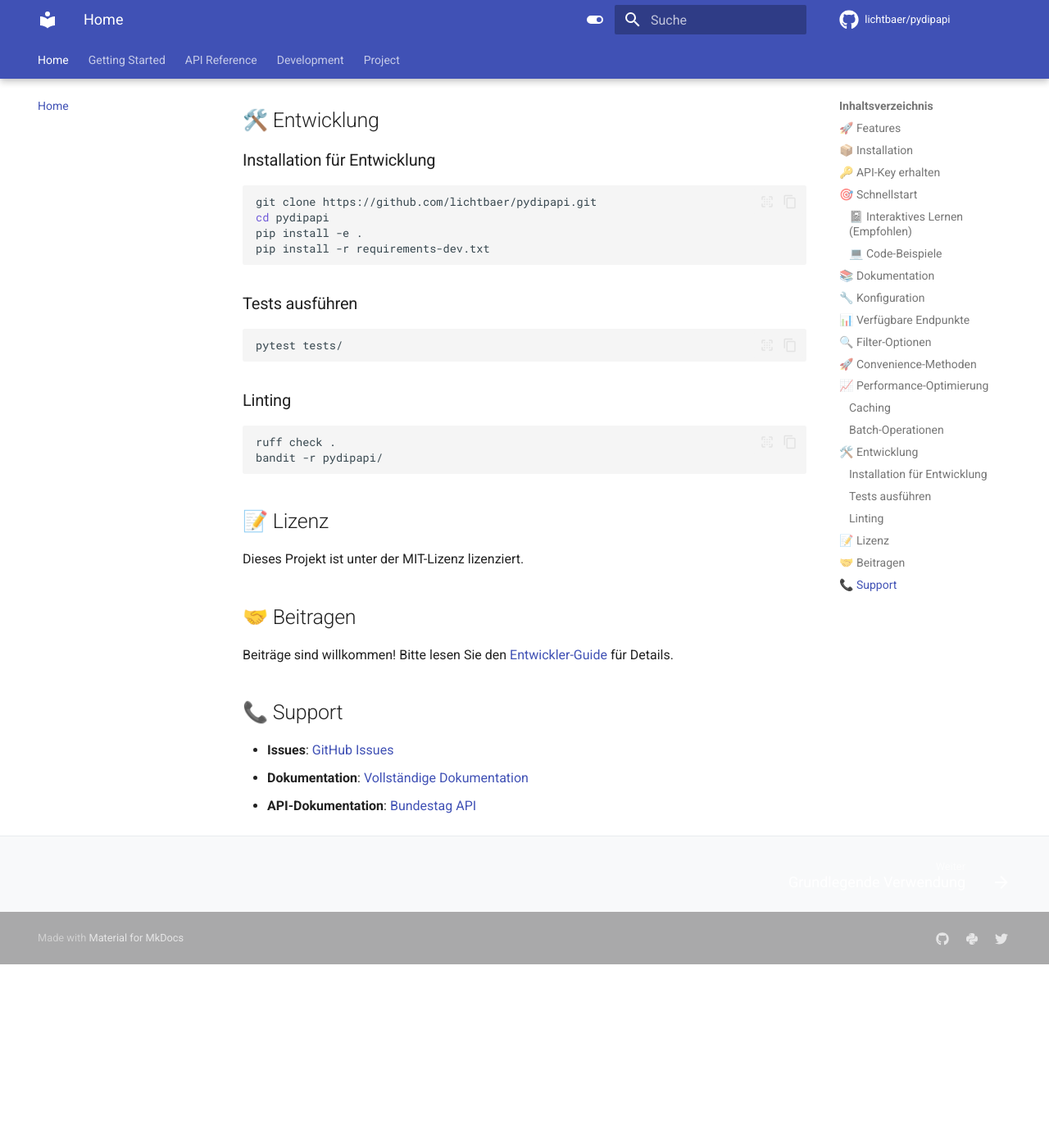
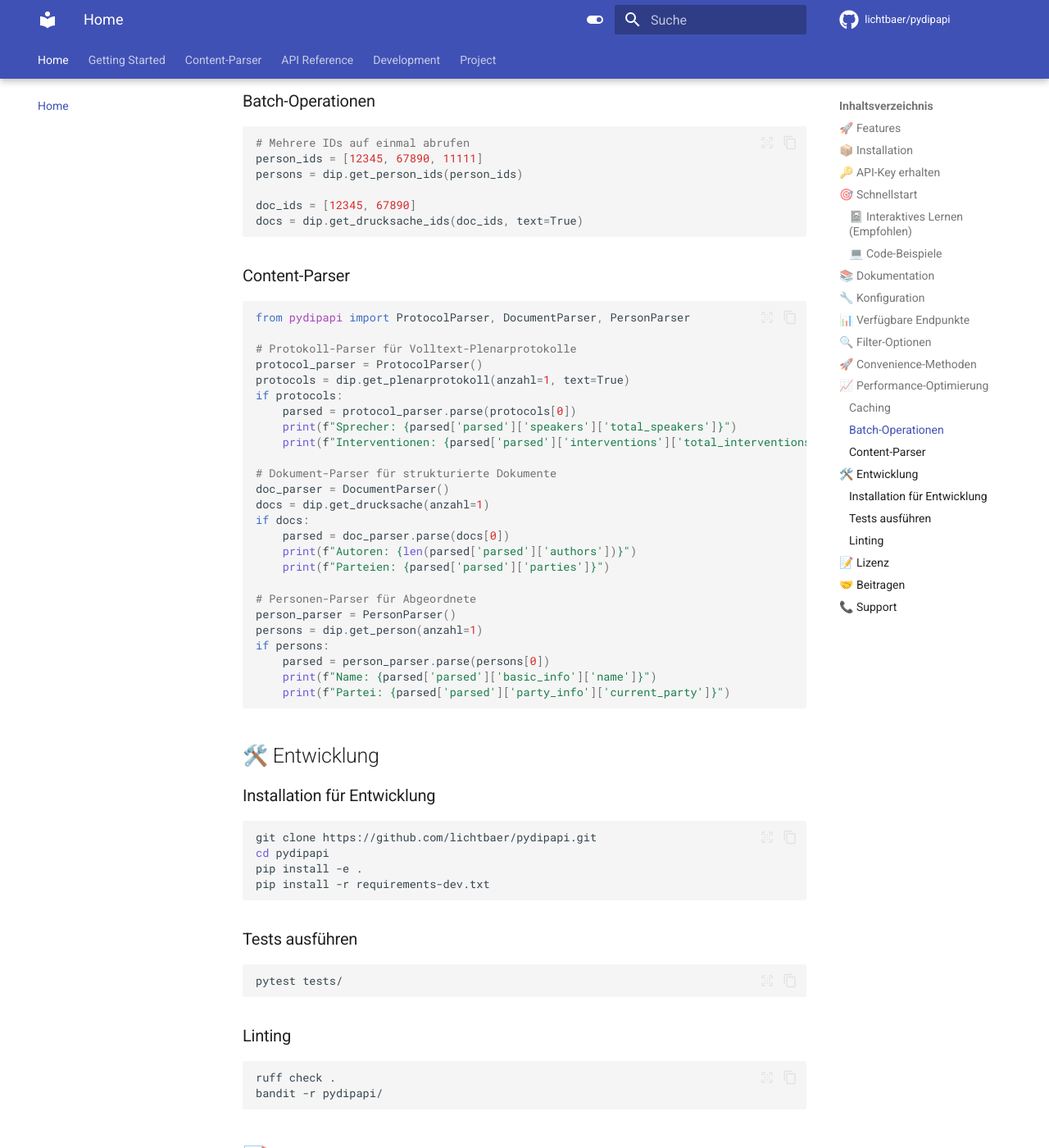
Before and after one commit to lichtbaer/pydipapi, an MkDocs documentation site: the page built from docs/index.md, in a window 1280 px wide and 1400 px high, scrolled down 3800 px. Shown: the whole window at 82% size. Built offline with MkDocs 1.6.1 and Material for MkDocs 9.7.7, drawn with Linux system fonts in a browser that asks for light colours; comment, search, counter and statistics services are not loaded; the version menu is left out; before the commit the page ends 4976 px from its top, so only the background shows below that; some of the changed text lies outside the part shown.

Commit message:
docs: Update documentation for content parsers
- Add comprehensive content parsers documentation page
- Update main index with content parser features and examples
- Add content parsers to navigation structure
- Update changelog with new parser features
- Include protocol parser demo examples
- Document all four parsers: Protocol, Document, Person, Activity
- Add usage examples and performance tips

````diff
--- a/docs/index.md
+++ b/docs/index.md
@@ -11,6 +11,8 @@
 - **Retry-Logik** - Automatische Wiederholung bei Fehlern
 - **Flexible Filterung** - Umfassende Such- und Filteroptionen
 - **Convenience-Methoden** - Einfache Abfragen für häufige Anwendungsfälle
+- **Content-Parser** - Strukturierte Extraktion von Protokollen, Dokumenten und Personen
+- **Async-Support** - Asynchrone API-Aufrufe für bessere Performance
 - **Vollständige Dokumentation** - Detaillierte API-Referenz und Beispiele
 
 ## 📦 Installation
@@ -39,7 +41,7 @@
 ### 💻 Code-Beispiele
 
 ```python
-from pydipapi import DipAnfrage
+from pydipapi import DipAnfrage, ProtocolParser, DocumentParser, PersonParser
 
 # Client initialisieren
 dip = DipAnfrage(api_key='ihr_api_key')
@@ -56,6 +58,13 @@
 
 # Convenience-Methoden
 recent_activities = dip.get_recent_activities(days=7)
+
+# Content-Parser verwenden
+parser = ProtocolParser()
+protocols = dip.get_plenarprotokoll(anzahl=1, text=True)
+if protocols:
+    parsed = parser.parse(protocols[0])
+    print(f"Sprecher: {parsed['parsed']['speakers']['total_speakers']}")
 ```
 
 ## 📚 Dokumentation
@@ -82,14 +91,14 @@
 
 ## 📊 Verfügbare Endpunkte
 
-| Endpunkt | Beschreibung | Batch-Support |
-|----------|--------------|---------------|
-| `get_person()` | Personen abrufen | ✅ |
-| `get_aktivitaet()` | Aktivitäten abrufen | ✅ |
-| `get_drucksache()` | Dokumente abrufen | ✅ |
-| `get_plenarprotokoll()` | Protokolle abrufen | ✅ |
-| `get_vorgang()` | Vorgänge abrufen | ✅ |
-| `get_vorgangsposition()` | Vorgangspositionen abrufen | ✅ |
+| Endpunkt | Beschreibung | Batch-Support | Parser |
+|----------|--------------|---------------|--------|
+| `get_person()` | Personen abrufen | ✅ | PersonParser |
+| `get_aktivitaet()` | Aktivitäten abrufen | ✅ | ActivityParser |
+| `get_drucksache()` | Dokumente abrufen | ✅ | DocumentParser |
+| `get_plenarprotokoll()` | Protokolle abrufen | ✅ | ProtocolParser |
+| `get_vorgang()` | Vorgänge abrufen | ✅ | - |
+| `get_vorgangsposition()` | Vorgangspositionen abrufen | ✅ | - |
 
 ## 🔍 Filter-Optionen
 
@@ -142,6 +151,35 @@
 docs = dip.get_drucksache_ids(doc_ids, text=True)
 ```
 
+### Content-Parser
+```python
+from pydipapi import ProtocolParser, DocumentParser, PersonParser
+
+# Protokoll-Parser für Volltext-Plenarprotokolle
+protocol_parser = ProtocolParser()
+protocols = dip.get_plenarprotokoll(anzahl=1, text=True)
+if protocols:
+    parsed = protocol_parser.parse(protocols[0])
+    print(f"Sprecher: {parsed['parsed']['speakers']['total_speakers']}")
+    print(f"Interventionen: {parsed['parsed']['interventions']['total_interventions']}")
+
+# Dokument-Parser für strukturierte Dokumente
+doc_parser = DocumentParser()
+docs = dip.get_drucksache(anzahl=1)
+if docs:
+    parsed = doc_parser.parse(docs[0])
+    print(f"Autoren: {len(parsed['parsed']['authors'])}")
+    print(f"Parteien: {parsed['parsed']['parties']}")
+
+# Personen-Parser für Abgeordnete
+person_parser = PersonParser()
+persons = dip.get_person(anzahl=1)
+if persons:
+    parsed = person_parser.parse(persons[0])
+    print(f"Name: {parsed['parsed']['basic_info']['name']}")
+    print(f"Partei: {parsed['parsed']['party_info']['current_party']}")
+```
+
 ## 🛠️ Entwicklung
 
 ### Installation für Entwicklung
--- a/mkdocs.yml
+++ b/mkdocs.yml
@@ -133,6 +133,8 @@
   - Getting Started:
     - Grundlegende Verwendung: usage.md
     - Interaktive Notebooks: notebooks.md
+  - Content-Parser:
+    - Content-Parser: content_parsers.md
   - API Reference:
     - API-Referenz: api_reference.md
     - OpenAPI-Spezifikation: openapi_spec.md
````
Also changed, not shown: docs/changelog.md (+21 -0 lines), docs/content_parsers.md (added, +365 -0 lines).
